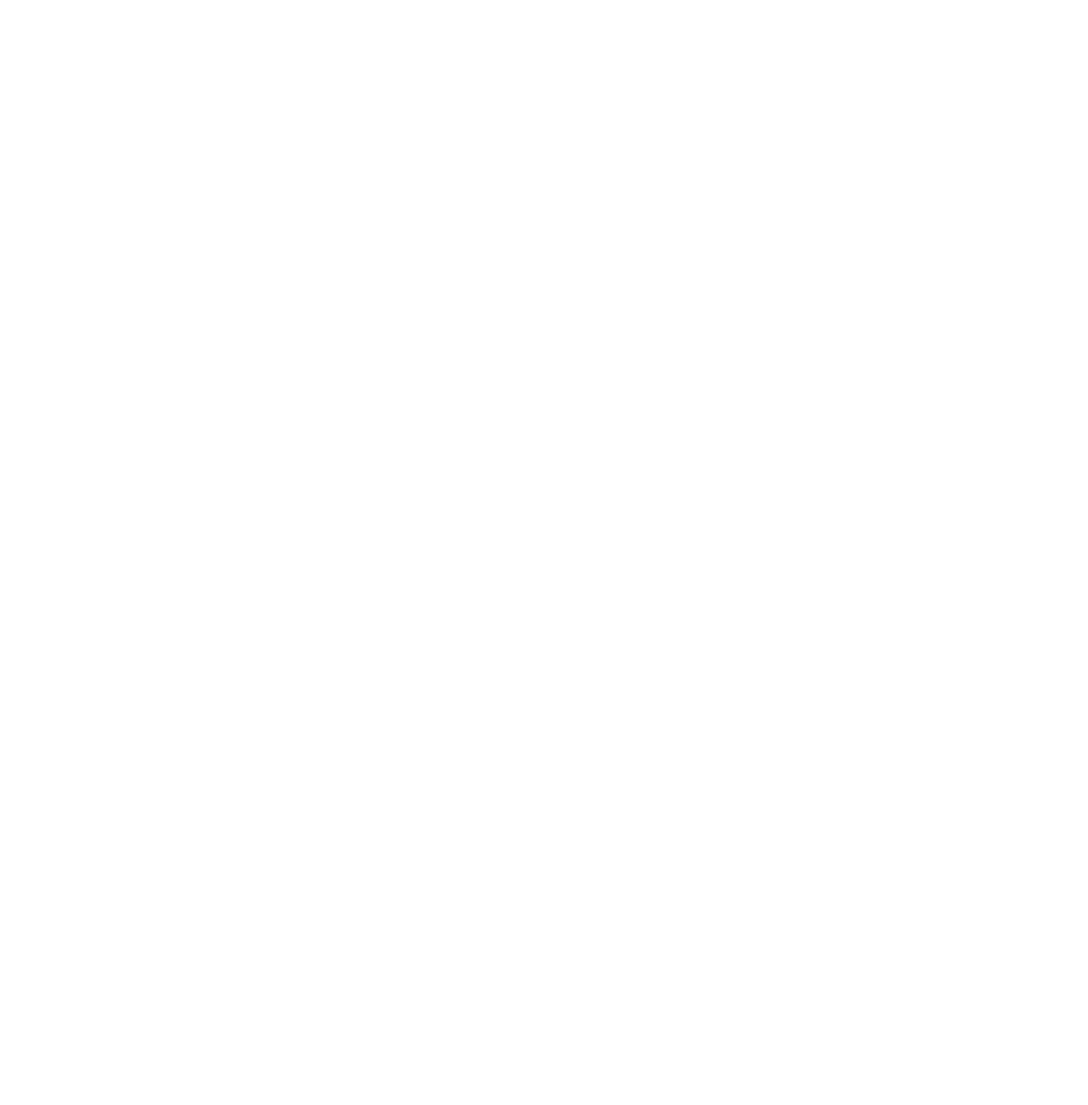
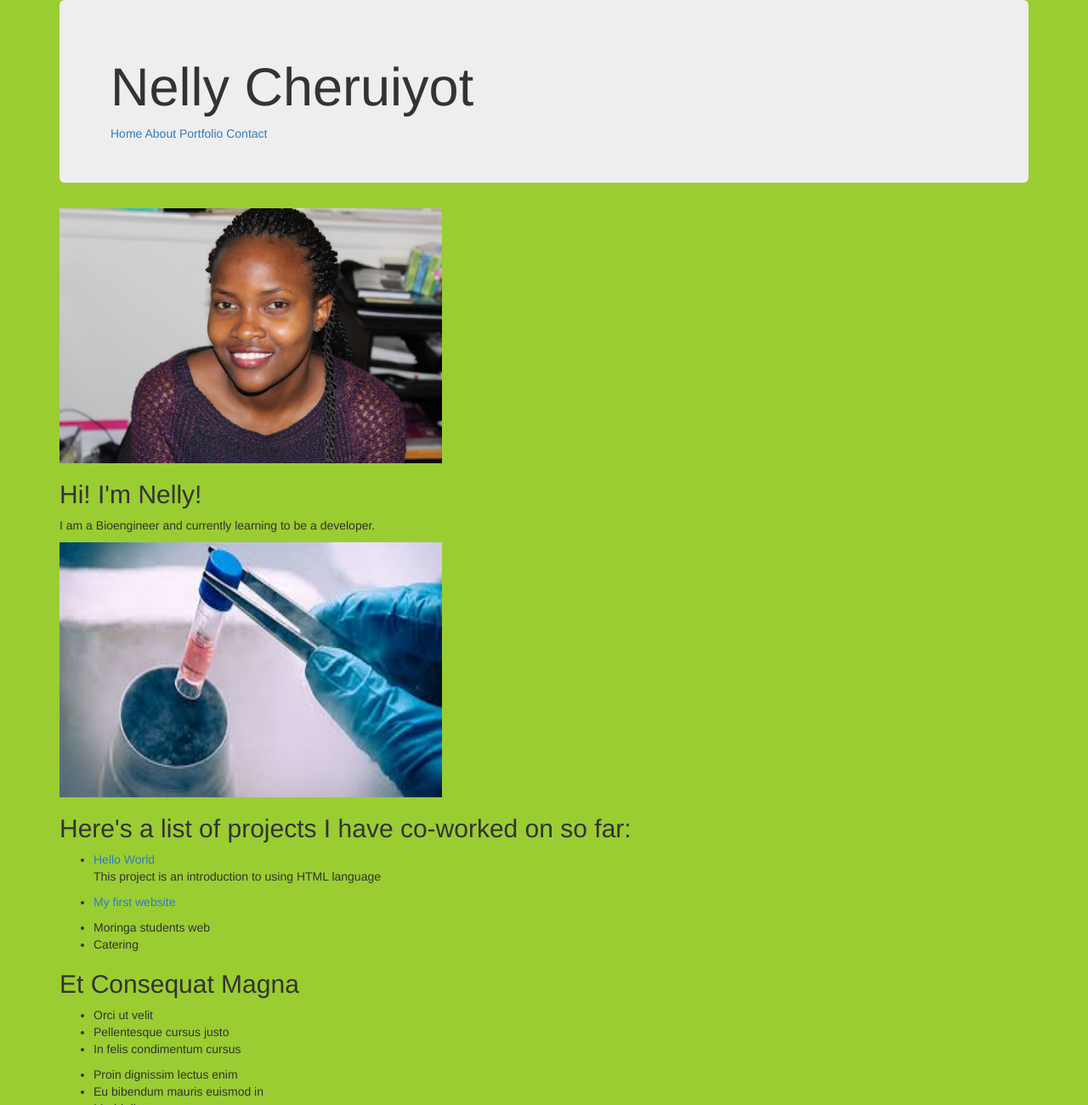
Before and after one commit to nellycheruiyot/nellycheruiyot.github.io, a plain HTML site: page contact.html in a window 1280 px wide. Shown: the top 1300 px of the page at 85% size. Before the commit the page ends 800 px from the top, so only its background shows below. Drawn offline with Linux system fonts and the light colour scheme; files that its build step writes are made by us from their sources.

Commit message:
Add another photo Add Portfolio.html file Add bootstrap styles (row and columns) to index.html file

```diff
--- a/contact.html
+++ b/contact.html
@@ -0,0 +1,53 @@
+<!DOCTYPE html>
+<html>
+  <head>
+    <title>Portfolio Landing Page</title>
+    <link href="css/bootstrap.min.css" rel="stylesheet" type="text/css">
+    <link href="styles.css" rel="stylesheet" type="text/css" media="all">
+  </head>
+  <body>
+    <div class="container">
+      <div class="jumbotron">
+      <h1>Nelly Cheruiyot</h1>
+      <a href="index.html">Home</a>
+      <a href="about.html">About</a>
+      <a href="portfolio.html">Portfolio</a>
+      <a href="contact.html">Contact</a>
+    </div>
+      <img src="image/nelly.jpg" alt="My Photo" height="300" width="450">
+      <h2>Hi! I'm Nelly!</h2>
+      <p>I am a Bioengineer and currently learning to be a developer.<p>
+      <img src="image/bio.jpg" alt="Career photo" height="300" width="450">
+      <h2>Here's a list of projects I have co-worked on so far:</h2>
+      <ul>
+        <li><a href="https://github.com/SeanPrew/hello-world/blob/master/hello-world.html">Hello World</a></li>
+          <p>This project is an introduction to using HTML language<p>
+        <li><a href="https://github.com/SeanPrew/my-first-website">My first website</a></li>
+          <p>
+        <li>Moringa students web</li>
+        <li>Catering</li>
+      </ul>
+      <h2>Et Consequat Magna</h2>
+      <ul>
+        <li>Orci ut velit</li>
+        <li>Pellentesque cursus justo</li>
+        <li>In felis condimentum cursus</li>
+      </ul>
+      <ul>
+        <li>Proin dignissim lectus enim</li>
+        <li>Eu bibendum mauris euismod in</li>
+        <li>Morbi dictum</li>
+        <li>Ex et malesuada pellentesque</li>
+      </ul>
+      <h2>Morbi Lacinia Mollis Tortor</h2>
+      <ul>
+        <li>A sodales elit tempor ut</li>
+        <li>Ut elit augue</li>
+        <li>Imperdiet eu est faucibus</li>
+        <li>Tristique hendrerit mi</li>
+        <li>Proin in ex lectus</li>
+        <li>Donec accumsan in nisi non ultricies</li>
+      </ul>
+    </div>
+  </body>
+</html>
```
Also changed, not shown: index.html (+13 -30 lines), portfolio.html (added, +53 -0 lines), image/bio.jpg (added), 1 other file.
